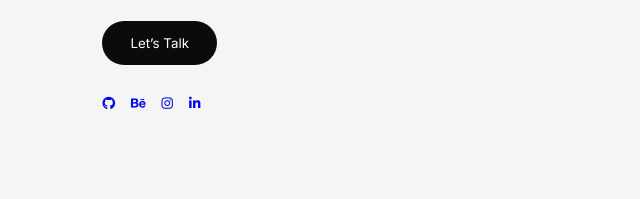
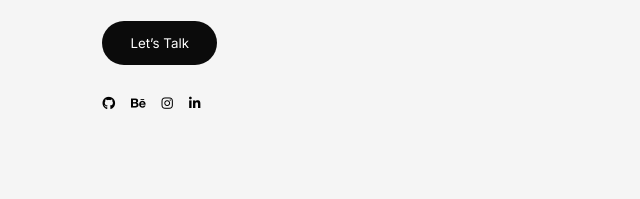
Before and after one commit to Meduria/Graphic-designer-portofolio, a plain HTML site: page index.html in a window 1280 px wide. Shown: the part 448-647 px from the top of the page, 0-640 px from the left. Drawn offline with Linux system fonts and the light colour scheme; a script that the page names is missing.

Commit message:
Update style.css

```diff
--- a/style.css
+++ b/style.css
@@ -45,6 +45,7 @@ nav a {
   border-radius: 30px;
 }
 
+
 /* HERO */
 .hero {
   display: grid;
@@ -87,6 +88,11 @@ nav a {
   margin-top: 30px;
   font-size: 13px;
   color: var(--gray);
+}
+span a {
+color:black;
+size:24px;
+
 }
 
 /* IMAGE CARD */
```
